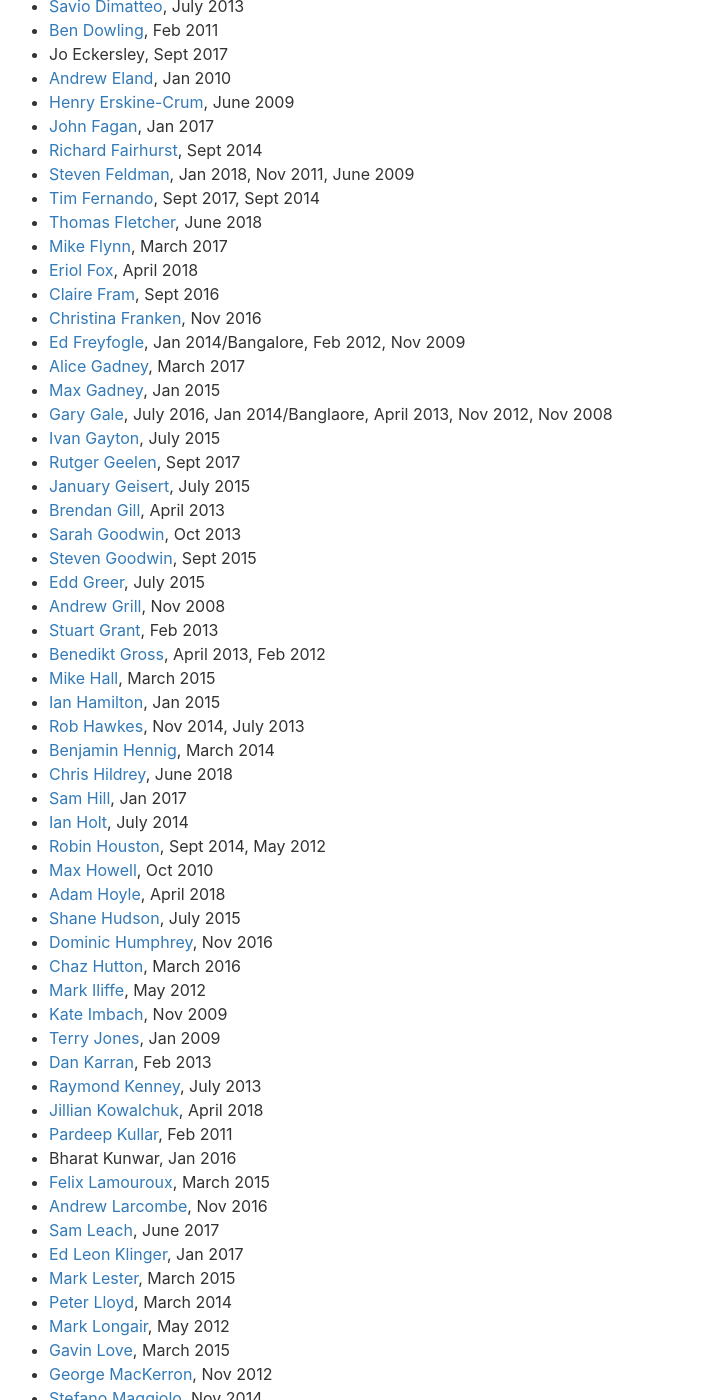
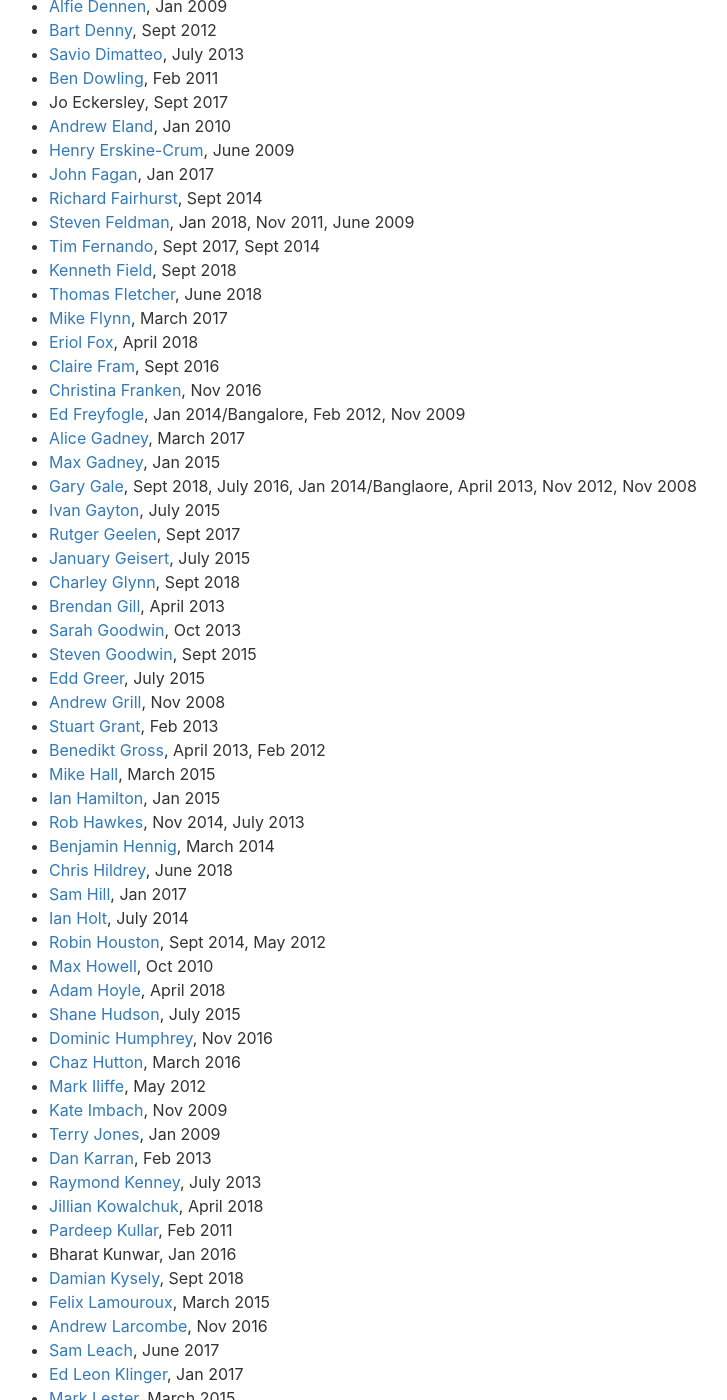
Before and after one commit to geomob/geomob-website, a Jekyll site: the page built from past-speakers.html, in a window 1280 px wide and 1400 px high, scrolled down 2010 px. Shown: the whole window, without its empty margins (56-783 px from the left). Built offline with Jekyll 4.4.1, drawn with Linux system fonts in a browser that asks for light colours; comment, search, counter and statistics services are not loaded; some of the changed text lies outside the part shown.

Commit message:
updated hall of fame

```diff
--- a/past-speakers.html
+++ b/past-speakers.html
@@ -14,6 +14,7 @@ Since March 2014, at each #geomob the audience votes on best speaker, the winner
 <p/>
 <strong>SplashMaps best speaker award winners:</strong>
 <ul>
+  <li><a href="https://twitter.com/vicchi">Gary Gale</a>, Sept 2018</li>2
   <li><a href="https://twitter.com/chrishildrey">Chris Hildrey</a>, June 2018</li>
   <li><a href="https://twitter.com/phobeo">Ricardo Varela</a>, April 2018</li>
   <li><a href="https://twitter.com/ninachinoo">Nina Tumanishvili</a>, Jan 2018 (tied)</li>
@@ -97,6 +98,7 @@ Since March 2014, at each #geomob the audience votes on best speaker, the winner
   <li><a href="https://twitter.com/richardf">Richard Fairhurst</a>, Sept 2014</li>
   <li><a href="https://twitter.com/stevenfeldman">Steven Feldman</a>, Jan 2018, Nov 2011, June 2009</li>
   <li><a href="https://twitter.com/timfernando">Tim Fernando</a>, Sept 2017, Sept 2014</li>
+  <li><a href="https://twitter.com/kennethfield">Kenneth Field</a>, Sept 2018</li>
   <li><a href="https://twitter.com/thomasfletcher">Thomas Fletcher</a>, June 2018</li>
   <li><a href="https://www.linkedin.com/in/mi5ke/">Mike Flynn</a>, March 2017</li>
   <li><a href="https://twitter.com/EriolDoesDesign">Eriol Fox</a>, April 2018</li>
@@ -105,10 +107,11 @@ Since March 2014, at each #geomob the audience votes on best speaker, the winner
   <li><a href="https://twitter.com/freyfogle">Ed Freyfogle</a>, Jan 2014/Bangalore, Feb 2012, Nov 2009</li>
   <li><a href="https://twitter.com/Silver7Mapping">Alice Gadney</a>, March 2017</li>
   <li><a href="https://twitter.com/maxgadney">Max Gadney</a>, Jan 2015</li>
-  <li><a href="https://twitter.com/vicchi">Gary Gale</a>, July 2016, Jan 2014/Banglaore, April 2013, Nov 2012, Nov 2008</li>
+  <li><a href="https://twitter.com/vicchi">Gary Gale</a>, Sept 2018, July 2016, Jan 2014/Banglaore, April 2013, Nov 2012, Nov 2008</li>
   <li><a href="https://twitter.com/ivangayton">Ivan Gayton</a>, July 2015&nbsp;</li>
   <li><a href="https://twitter.com/rutgergeelen">Rutger Geelen</a>, Sept 2017</li>
   <li><a href="https://twitter.com/ParamosApp">January Geisert</a>, July 2015</li>
+  <li><a href="https://twitter.com/charley_glynn">Charley Glynn</a>, Sept 2018</li>
   <li><a href="https://twitter.com/Brendan_Gill">Brendan Gill</a>, April 2013</li>
   <li><a href="https://twitter.com/sgeoviz">Sarah Goodwin</a>, Oct 2013</li>
   <li><a href="http://marquisdegeek.com/">Steven Goodwin</a>, Sept 2015</li>
@@ -137,6 +140,7 @@ Since March 2014, at each #geomob the audience votes on best speaker, the winner
   <li><a href="https://twitter.com/kowalchuk_jill">Jillian Kowalchuk</a>, April 2018</li>
   <li><a href="https://twitter.com/kullar">Pardeep Kullar</a>, Feb 2011</li>
   <li>Bharat Kunwar, Jan 2016</li>
+  <li><a href="https://twitter.com/DamianKys">Damian Kysely</a>, Sept 2018</li>
   <li><a href="https://twitter.com/FelixLamouroux">Felix Lamouroux</a>, March 2015</li>
   <li><a href="https://twitter.com/andrewl">Andrew Larcombe</a>, Nov 2016</li>
   <li><a href="https://twitter.com/SamuelLeach">Sam Leach</a>, June 2017</li>
@@ -175,7 +179,8 @@ Since March 2014, at each #geomob the audience votes on best speaker, the winner
   <li><a href="https://twitter.com/Lorp">Laurence Penney</a>, Sept 2012</li>
   <li>Ryan Peggs, Oct 2017&nbsp;</li>
   <li><a href="https://twitter.com/portableant">Dan Pett</a>, Feb 2011</li>
-  <li><a href="http://pinux.info/">Carles Pina</a>, Jan 2016</li>
+  <li><a href="https://twitter.com/mapdev">David Piesse</a>, Sept 2018</li>
+  <li><a href="http://pinux.info">Carles Pina</a>, Jan 2016</li>
   <li><a href="https://twitter.com/Poliakov">Alexei Poliakov</a>, Jan 2014</li>
   <li><a href="https://twitter.com/ipoulson">Isambard Poulson</a>, Jan 2018</li>
   <li><a href="https://twitter.com/spatialarch">John Pouncett</a>, Oct 2017</li>
```
